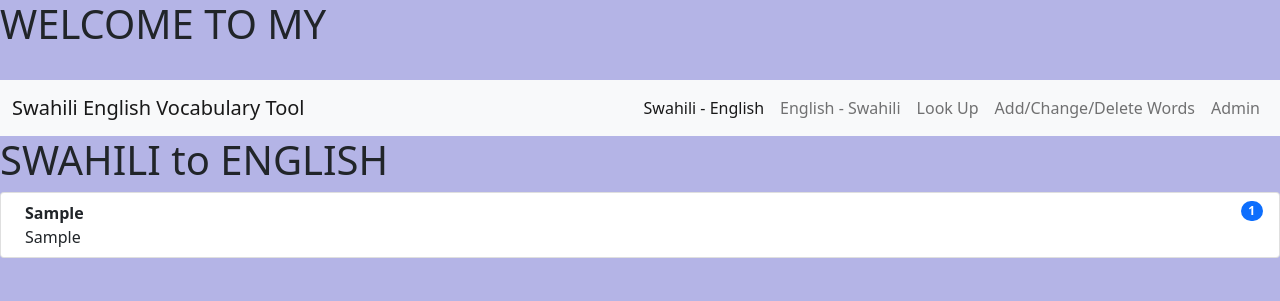
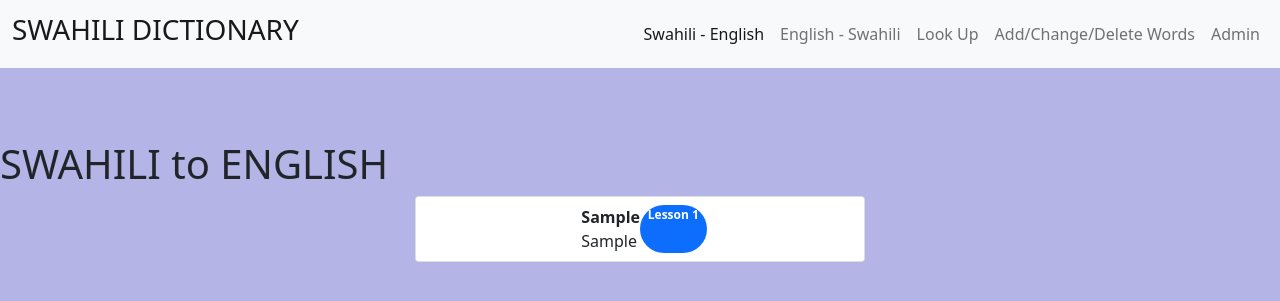
Before and after one commit to Qasper1974/swahili-english-vocab-tool, a Django app: page /ste/ in a window 1280 px wide. Shown: the top 301 px of the page. Run offline with Django 3.2, Linux system fonts and the light colour scheme; tables that the repository leaves empty hold one stand-in row (values such as "Sample post").

Commit message:
home page

```diff
--- a/app/templates/home.html
+++ b/app/templates/home.html
@@ -14,12 +14,9 @@
     </style>
 </head>
 <body>
-
-    <h1>WELCOME TO MY</h1>
-   <br>
    <nav class="navbar navbar-expand-lg navbar-light bg-light">
     <div class="container-fluid">
-      <a class="navbar-brand" href="#">Swahili English Vocabulary Tool</a>
+      <a class="navbar-brand" href="#"><h3>SWAHILI DICTIONARY</h3></a>
       <div >
         <ul class="navbar-nav">
           <li class="nav-item">
@@ -41,8 +38,10 @@
       </div>
     </div>
   </nav>
-
+<br>
+<br>
   {% block content%}
+  <h4>Choose from an option in the navigation bar.</h3>
   {% endblock content%}
 </body>
 </html>
--- a/app/templates/swahili_to_english.html
+++ b/app/templates/swahili_to_english.html
@@ -1,38 +1,17 @@
-<!DOCTYPE html>
-<html lang="en">
-<head>
-    <meta charset="UTF-8">
-    <meta http-equiv="X-UA-Compatible" content="IE=edge">
-    <meta name="viewport" content="width=device-width, initial-scale=1.0">
-    <link href="https://cdn.jsdelivr.net/npm/bootstrap@5.0.1/dist/css/bootstrap.min.css" rel="stylesheet"
-    integrity="sha384-+0n0xVW2eSR5OomGNYDnhzAbDsOXxcvSN1TPprVMTNDbiYZCxYbOOl7+AMvyTG2x" crossorigin="anonymous" />
-    <title>Document</title>
-    <style>
-        body {
-            background-color: rgb(180, 180, 230);
-        }
-    </style>
-</head>
-<body>
     {% extends 'home.html' %}
     {% block content %}
-
+<br>
    <h1>SWAHILI to ENGLISH</h1>
 
   {% for voc in voc %}
-<ul class="list-group ">
-    <li class="list-group-item d-flex justify-content-between align-items-start">
-      <div class="ms-2 me-auto">
+<ul class="list-group mx-auto" style="width: 450px;">
+    <li class="list-group-item d-flex justify-content-center">
+      <div class="ms-2">
         <div class="fw-bold">{{ voc.swahili_word }}</div>
-        {{ voc.english_translation }}
+        <span>{{ voc.english_translation }}</span>
       </div>
-      <span class="badge bg-primary rounded-pill">{{ voc.lesson }}</span>
+      <span class="badge bg-primary rounded-pill">Lesson {{ voc.lesson }}</span>
     </li>
 </ul>
 {% endfor %}
-
-
-   {% endblock content %}
-
-</body>
-</html>
+{% endblock content %}
--- a/app/vocab/views.py
+++ b/app/vocab/views.py
@@ -8,6 +8,6 @@ def home(request):
     return render(request, 'home.html')
 
 def ste(request):
-    voc = Vocabulary.objects.all()
+    voc = Vocabulary.objects.order_by('swahili_word')
     context = {'voc' : voc}
     return render(request, 'swahili_to_english.html', context)
```
Also changed, not shown: app/templates/vocab_form.html (added, +7 -0 lines).
